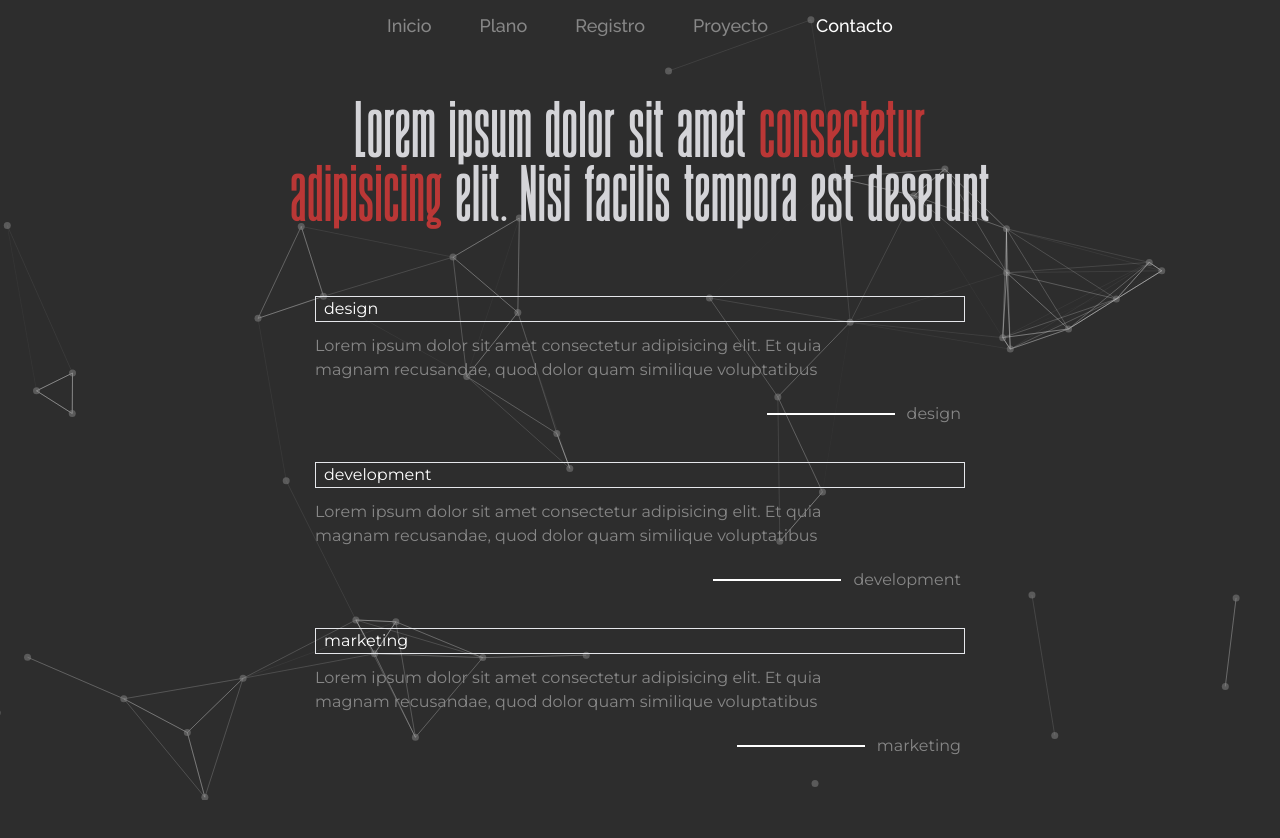
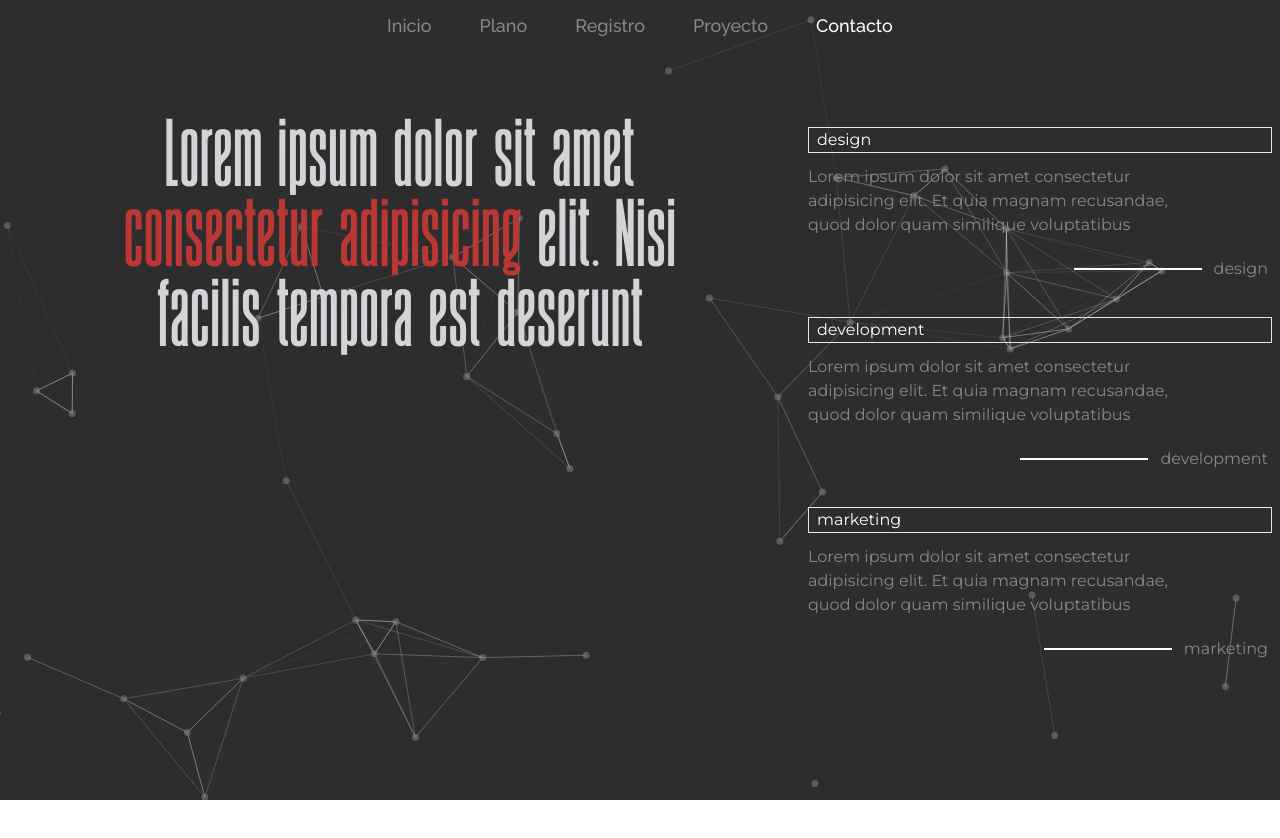
Before and after one commit to Najdorf12/gallery-app, a React (Vite) app: page /registro in a window 1280 px wide. Shown: the top 838 px of the page. After the commit the page ends 800 px from the top, so only its background shows below. Built offline with nearby package versions, Linux system fonts and the light colour scheme.

Commit message:
add styles

```diff
--- a/src/pages/Registro.jsx
+++ b/src/pages/Registro.jsx
@@ -14,21 +14,23 @@ const registroData = [
     name: "marketing",
     data: "Lorem ipsum dolor sit amet consectetur adipisicing elit. Et quia magnam recusandae, quod dolor quam similique voluptatibus",
   },
+
+
 ];
 const Registro = () => {
   return (
-    <section className="relative  w-full min-h-screen z-40 flex flex-col  bg-blackCustom overflow-hidden pb-12">
+    <section className="relative  w-full min-h-screen lg:h-screen z-40 flex flex-col  bg-blackCustom overflow-hidden pb-12 ">
       <TsParticlesBg />
       <Navbar />
-      <div className="w-full h-[100dvh]  z-[550] relative flex flex-col mt-20 pt-4  items-center">
-        <article className="flex flex-col justify-center items-center relative z-50 px-1 w-full cursor-default max-w-[800px]">
-          <p className="august-bold text-center text-balance leading-[4rem] text-zinc-300 text-6xl ">
+      <div className="w-full h-[100dvh]  z-[550] relative flex flex-col mt-20 pt-4  items-center lg:flex-row lg:mt-0">
+        <article className="flex flex-col justify-center items-center relative z-50 px-1 w-full cursor-default max-w-[800px] lg:self-start  lg:mt-24">
+          <p className="august-bold text-center text-balance leading-[4rem] text-zinc-300 text-6xl lg:text-7xl lg:leading-[5rem]  2xl:text-8xl ">
             Lorem ipsum dolor sit amet{" "}
             <span className="text-redCustom">consectetur adipisicing</span>{" "}
             elit. Nisi facilis tempora est deserunt
           </p>
         </article>
-        <ul className=" py-12 flex flex-col justify-center items-center gap-2 px-2">
+        <ul className=" py-12 flex flex-col justify-center items-center gap-2 px-2 ">
           {registroData?.map((data, i) => (
             <li key={i} className=" relative flex flex-col py-6 max-w-[650px] font-text2">
               <p className="text-whiteCustom  pl-2 border">{data?.name}</p>
```
